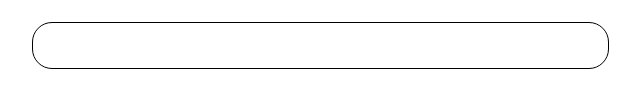
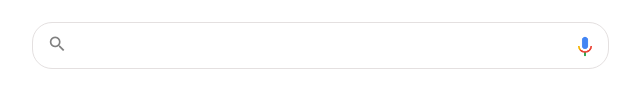
Before and after one commit to nickraskop/google-homepage, a plain HTML site: page index.html in a window 1280 px wide. Shown: the part 560-668 px from the top of the page, without its empty margins (355-995 px from the left). Drawn offline with Linux system fonts and the light colour scheme.

Commit message:
Added search and voice icons

```diff
--- a/index.html
+++ b/index.html
@@ -6,6 +6,8 @@
     <meta name="viewport" content="width=device-width, initial-scale=1.0">
     <title>GOOGLE TEST</title>
     <link rel="stylesheet" href="main.css">
+    <link href="https://fonts.googleapis.com/icon?family=Material+Icons+Outlined"
+      rel="stylesheet">
 </head>
 <body>
     <div class="main">
@@ -14,6 +16,11 @@
         </div>
         <div id="search">
             <input id="searchbox" type="text">
+            <a href="#searchbox"><span id="searchicon" class="material-icons-outlined">
+                search
+            </span>
+            </a>
+            <a href="#"><img id="google-microphone" src="images/googlemicrophone.png" alt="Google Microphone"></a>
         </div>
     </div>
 </body>
--- a/main.css
+++ b/main.css
@@ -17,7 +17,7 @@
     margin: auto;
     top: 25px;
     /* background-color: rgb(145, 241, 145); */
-    border: 1px solid black;
+    border: 1px solid rgb(228, 224, 224);
     width: 575px;
     height: 45px;
     border-radius: 20px;
@@ -26,13 +26,34 @@
 
 #searchbox {
     position: relative;
-    margin: 2px auto;
+    left: 18px;
+    margin: 2px;
     height: 39px;
-    width: 490px;
+    width: 500px;
     font-size: 16px;
     border: transparent;
+    z-index: 2;
+    background: transparent;
 }
 
 #searchbox:focus {
     outline: none;
 }
+
+#searchicon {
+    z-index: 1;
+    position: absolute;
+    top: 4px;
+    left: 10px;
+    color: grey;
+    font-size: 20px;
+    padding: 7px 7px 7px 4px;
+}
+
+#google-microphone {
+    position: relative;
+    top: 8px;
+    left: 8px;
+    width: 24px;
+    height: auto;
+}
```
Also changed, not shown: images/googlemicrophone.png (added).
